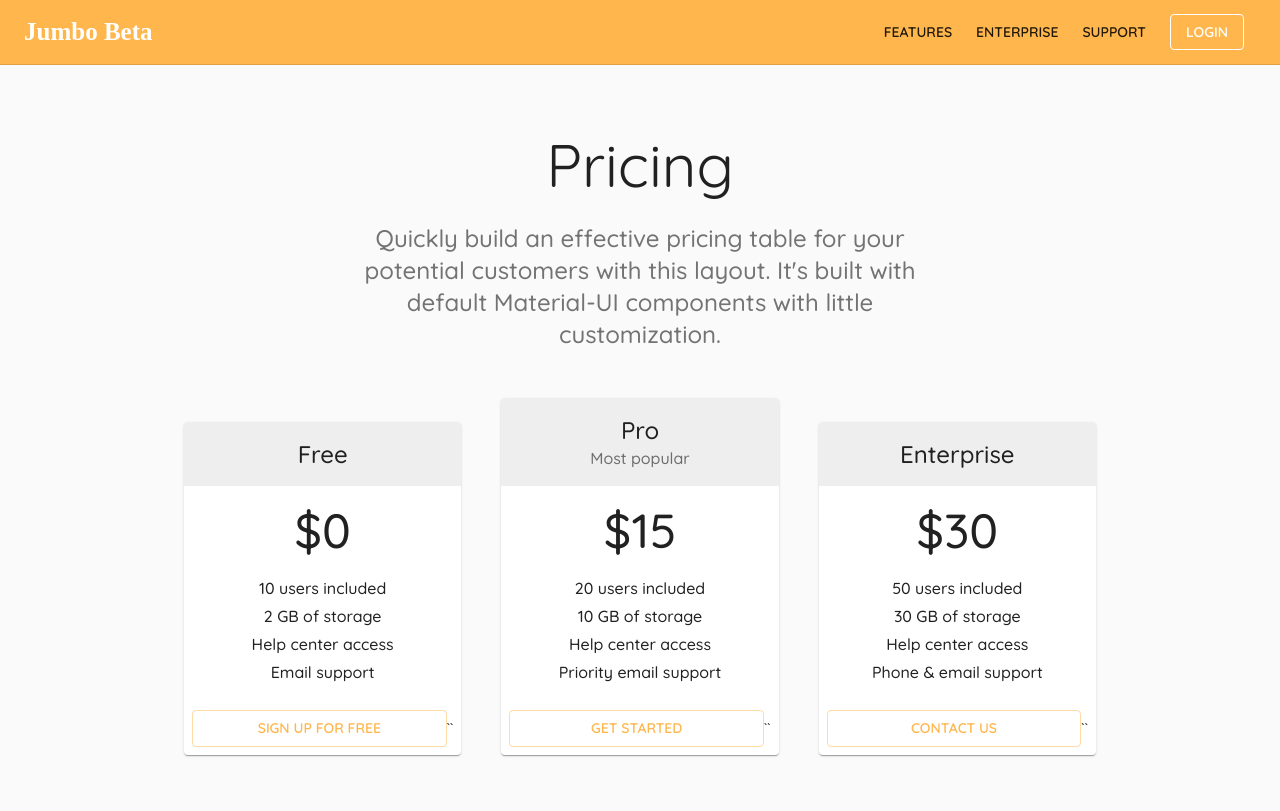
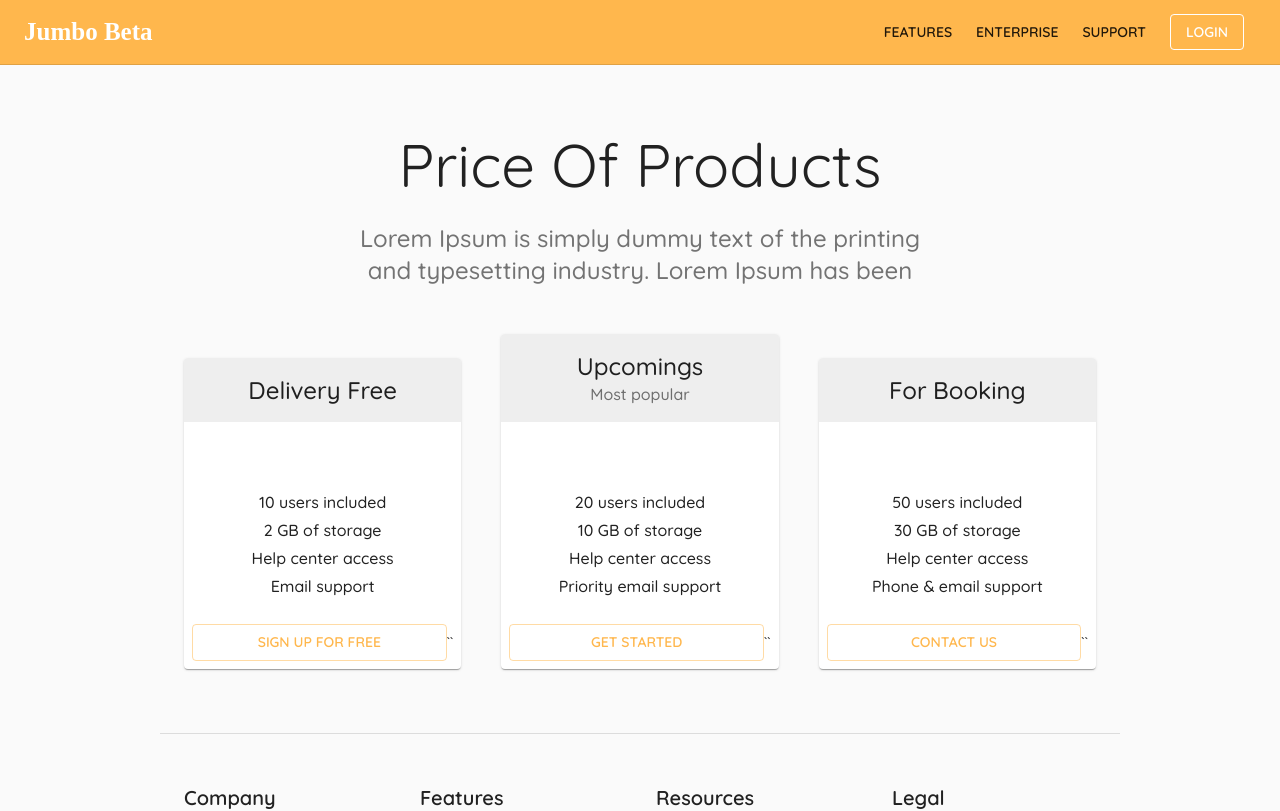
Before and after one commit to saima-ashraf-developer/shopping-site, a React (Create React App) app: page /pricing-page in a window 1280 px wide. Shown: the top 811 px of the page. Built offline with nearby package versions, Linux system fonts and the light colour scheme; a web font is replaced by a local one.

Commit message:
loginpage included

```diff
--- a/src/App.js
+++ b/src/App.js
@@ -2,11 +2,10 @@ import React from 'react';
 import { BrowserRouter as Router, Switch, Route } from 'react-router-dom';
 import Pricing from './components/Pricing';
 import Layout from './components/Layout';
-import Drawer from './components/Drawer';
-import Searchbar from './components/Searchbar';
 import './App.css';
 import { createMuiTheme, ThemeProvider } from '@material-ui/core';
 import {grey, pink, purple} from '@material-ui/core/colors';
+import Loginpage from './components/Loginpage';
 
 
 function App() {
@@ -38,6 +37,7 @@ function App() {
            <Switch>
              <Route exact path='/' component={Layout} />
           <Route path='/pricing-page' component={Pricing}/>
+          <Route path='/login-page' component={Loginpage} />
         </Switch>
 
       </Router>
--- a/src/components/Layout.js
+++ b/src/components/Layout.js
@@ -29,6 +29,9 @@ const useStyles=makeStyles((theme)=>{
         marginLeft: theme.spacing(45),
         marginRight: theme.spacing(5),
         marginTop: theme.spacing(2)
+    },
+    appbar:{
+        zIndex: theme.zIndex.drawer + 1
     }
 }
 })
@@ -37,7 +40,7 @@ export default function Layout(){
     const classes= useStyles()
     return(
         <div>
-        <AppBar>
+        <AppBar className={classes.appbar}>
             <Toolbar>
                 <Typography variant='h6'>Select Catagory</Typography>
                 <AssignmentOutlinedIcon fontSize="large"/>
--- /dev/null
+++ b/src/components/Loginpage.js
@@ -0,0 +1,118 @@
+import React from 'react';
+import Avatar from '@material-ui/core/Avatar';
+import Button from '@material-ui/core/Button';
+import CssBaseline from '@material-ui/core/CssBaseline';
+import TextField from '@material-ui/core/TextField';
+import FormControlLabel from '@material-ui/core/FormControlLabel';
+import Checkbox from '@material-ui/core/Checkbox';
+import Link from '@material-ui/core/Link';
+import Grid from '@material-ui/core/Grid';
+import Box from '@material-ui/core/Box';
+import LockOutlinedIcon from '@material-ui/icons/LockOutlined';
+import Typography from '@material-ui/core/Typography';
+import { makeStyles } from '@material-ui/core/styles';
+import Container from '@material-ui/core/Container';
+
+function Copyright() {
+  return (
+    <Typography variant="body2" color="textSecondary" align="center">
+      {'Copyright © '}
+      <Link color="inherit" href="https://github.com/saima-ashraf-developer/">
+        Your Website
+      </Link>{' '}
+      {new Date().getFullYear()}
+      {'.'}
+    </Typography>
+  );
+}
+
+const useStyles = makeStyles((theme) => ({
+  paper: {
+    marginTop: theme.spacing(8),
+    display: 'flex',
+    flexDirection: 'column',
+    alignItems: 'center',
+  },
+  avatar: {
+    margin: theme.spacing(1),
+    backgroundColor: theme.palette.secondary.main,
+  },
+  form: {
+    width: '100%', // Fix IE 11 issue.
+    marginTop: theme.spacing(1),
+  },
+  submit: {
+    margin: theme.spacing(3, 0, 2),
+  },
+}));
+
+export default function Loginpage() {
+  const classes = useStyles();
+
+
+  return (
+    <Container component="main" maxWidth="xs">
+      <CssBaseline />
+      <div className={classes.paper}>
+        <Avatar className={classes.avatar}>
+          <LockOutlinedIcon />
+        </Avatar>
+        <Typography component="h1" variant="h5">
+          Sign in
+        </Typography>
+        <form className={classes.form} noValidate>
+          <TextField
+            variant="outlined"
+            margin="normal"
+            required
+            fullWidth
+            id="email"
+            label="Email Address"
+            name="email"
+            autoComplete="email"
+            autoFocus
+          />
+          <TextField
+            variant="outlined"
+            margin="normal"
+            required
+            fullWidth
+            name="password"
+            label="Password"
+            type="password"
+            id="password"
+            autoComplete="current-password"
+          />
+          <FormControlLabel
+            control={<Checkbox value="remember" color="primary" />}
+            label="Remember me"
+          />
+          <Button
+            type="submit"
+            fullWidth
+            variant="contained"
+            color="primary"
+            className={classes.submit}
+          >
+            Sign In
+          </Button>
+          <Grid container>
+            <Grid item xs>
+              <Link href="#" variant="body2">
+                Forgot password?
+              </Link>
+            </Grid>
+            <Grid item>
+              <Link href="#" variant="body2">
+                {"Don't have an account? Sign Up"}
+              </Link>
+            </Grid>
+          </Grid>
+        </form>
+      </div>
+      <Box mt={8}>
+        <Copyright />
+      </Box>
+    </Container>
+  );
+}
--- a/src/components/Pricing.js
+++ b/src/components/Pricing.js
@@ -15,14 +15,14 @@ import Link from '@material-ui/core/Link';
 import { makeStyles } from '@material-ui/core/styles';
 import Container from '@material-ui/core/Container';
 import Box from '@material-ui/core/Box';
-import { purple } from '@material-ui/core/colors';
+import {useHistory, useLocation } from 'react-router-dom';
 
 
 function Copyright() {
   return (
     <Typography variant="body2" color="textSecondary" align="center">
       {'Copyright © '}
-      <Link color="inherit" href="https://material-ui.com/">
+      <Link color="inherit" href="https://github.com/saima-ashraf-developer/">
         Your Website
       </Link>{' '}
       {new Date().getFullYear()}
@@ -60,6 +60,7 @@ const useStyles = makeStyles((theme) => ({
   cardHeader: {
     backgroundColor:
       theme.palette.type === 'light' ? theme.palette.grey[200] : theme.palette.grey[700],
+      marginBottom: 50
   },
   cardPricing: {
     display: 'flex',
@@ -79,40 +80,7 @@ const useStyles = makeStyles((theme) => ({
   },
 }));
 
-const items = [
-  {
-    title: 'Free',
-    price: '0',
-    description: ['10 users included', '2 GB of storage', 'Help center access', 'Email support'],
-    buttonText: 'Sign up for free',
-    buttonVariant: 'outlined',
-  },
-  {
-    title: 'Pro',
-    subheader: 'Most popular',
-    price: '15',
-    description: [
-      '20 users included',
-      '10 GB of storage',
-      'Help center access',
-      'Priority email support',
-    ],
-    buttonText: 'Get started',
-    buttonVariant: 'outlined',
-  },
-  {
-    title: 'Enterprise',
-    price: '30',
-    description: [
-      '50 users included',
-      '30 GB of storage',
-      'Help center access',
-      'Phone & email support',
-    ],
-    buttonText: 'Contact us',
-    buttonVariant: 'outlined',
-  },
-];
+
 const footers = [
   {
     title: 'Company',
@@ -134,11 +102,83 @@ const footers = [
 
 export default function Pricing() {
   const classes = useStyles();
-  const [action, setAction] = useState(false);
 
-    const clickHandler=(key)=>{
-      setAction(true);
+
+  const [items, setItems] = useState([
+    {
+      title: 'Delivery Free',
+
+      description: ['10 users included', '2 GB of storage', 'Help center access', 'Email support'],
+      buttonText: 'Sign up for free',
+      buttonVariant: 'outlined',
+      action:false
+    },
+    {
+      title: 'Upcomings',
+      subheader: 'Most popular',
+
+      description: [
+        '20 users included',
+        '10 GB of storage',
+        'Help center access',
+        'Priority email support',
+      ],
+      buttonText: 'Get started',
+      buttonVariant: 'outlined',
+      action:false
+    },
+    {
+      title: 'For Booking',
+      description: [
+        '50 users included',
+        '30 GB of storage',
+        'Help center access',
+        'Phone & email support',
+      ],
+      buttonText: 'Contact us',
+      buttonVariant: 'outlined',
+      action:false
+    },
+  ]);
+
+
+
+
+  const [actions, setAction] = useState([
+    {
+      index: 0,
+      action:false
+    },
+    {
+      index: 1,
+      action:false
+    },
+    {
+      index: 2,
+      action:false
     }
+  ]);
+  const history = useHistory();
+  const location = useLocation();
+
+    const clickHandler=(key, index)=>{
+
+      if(items.title == key){
+        const s = items[index].action
+        setItems(items[index].action == true)
+      }
+
+
+    }
+
+
+    const loginHandler=()=>{
+
+      history.push('/login-page')
+      // <Link to={location => ({ ...location, pathname: "/login-page" })} />
+    }
+
+    console.log(actions)
 
   return (
     <React.Fragment>
@@ -159,7 +199,7 @@ export default function Pricing() {
               Support
             </Link>
           </nav>
-          <Button href="#" color="inherit" variant="outlined" className={classes.link}>
+          <Button href="#" color="inherit" variant="outlined" className={classes.link} onClick={loginHandler}>
             Login
           </Button>
         </Toolbar>
@@ -167,34 +207,32 @@ export default function Pricing() {
       {/* Hero unit */}
       <Container maxWidth="sm" component="main" className={classes.heroContent}>
         <Typography component="h1" variant="h2" align="center" color="textPrimary" gutterBottom id="transition-modal-title">
-          Pricing
+          Price Of Products
         </Typography>
         <Typography variant="h5" align="center" color="textSecondary" component="p" id="transition-modal-description">
-          Quickly build an effective pricing table for your potential customers with this layout.
-          It&apos;s built with default Material-UI components with little customization.
+        Lorem Ipsum is simply dummy text of the printing and typesetting industry. Lorem Ipsum has been
         </Typography>
       </Container>
       {/* End hero unit */}
       <Container maxWidth="md" component="main">
         <Grid container spacing={5} alignItems="flex-end">
-          {items.map((item) => (
-            <Grid item key={item.title} xs={12}  md={4} onClick={()=>clickHandler(item.title)} >
+          {items.map((item, index) => {
+            console.log(item)
+
+
+            return (
+            <Grid item key={item.title} xs={12}  md={4}  onClick={()=>clickHandler(item.title, index)}>
               <Card  >
                 <CardHeader
-
                   title={item.title}
                   subheader={item.subheader}
                   titleTypographyProps={{ align: 'center' }}
                   subheaderTypographyProps={{ align: 'center' }}
-                  action={action ? <StarIcon /> : null}
+                  action={item.action ? <StarIcon /> : ''}
                   className={classes.cardHeader}
                 />
                 <CardContent>
-                  <div className={classes.cardPricing}>
-                    <Typography component="h2" variant="h3" color="textPrimary">
-                      ${item.price}
-                    </Typography>
-                  </div>
+
                   <ul>
                     {item.description.map((line) => (
                       <Typography component="li" variant="subtitle1" align="center" key={line}>
@@ -203,14 +241,14 @@ export default function Pricing() {
                     ))}
                   </ul>
                 </CardContent>
-                <CardActions>
-                  <Button fullWidth variant={item.buttonVariant} color="primary">
+                <CardActions >
+                  <Button fullWidth variant={item.buttonVariant} color="primary" >
                     {item.buttonText}
                   </Button>``
                 </CardActions>
               </Card>
             </Grid>
-          ))}
+          )})}
         </Grid>
       </Container>
       {/* Footer */}
```
Also changed, not shown: src/components/Drawer.js (+1 -37 lines).
